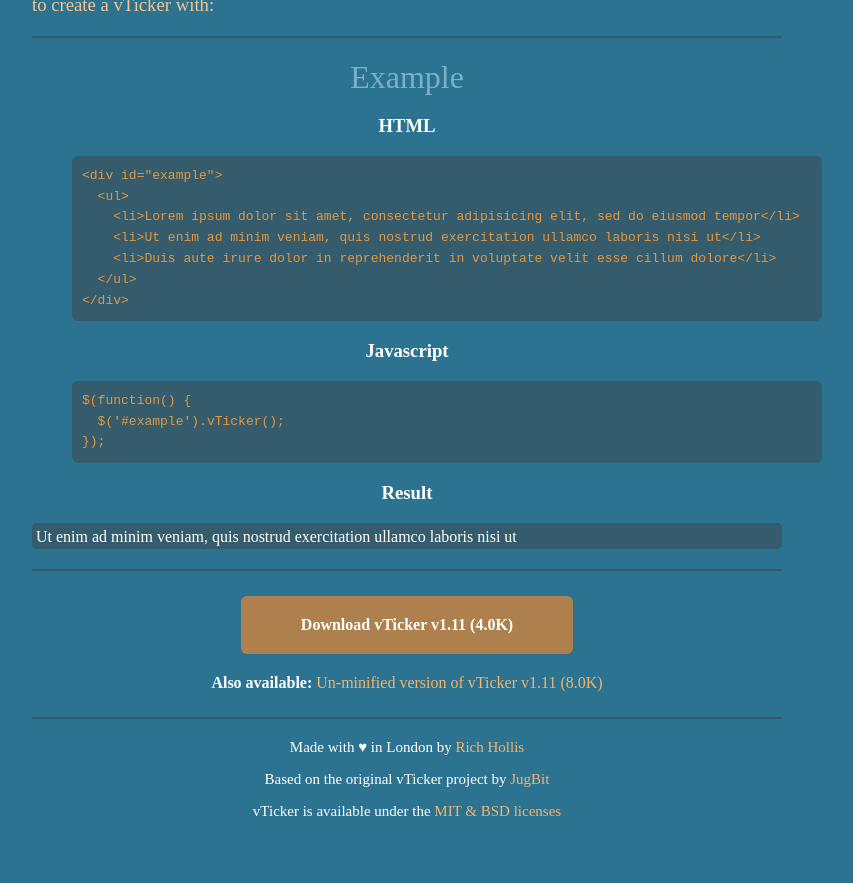
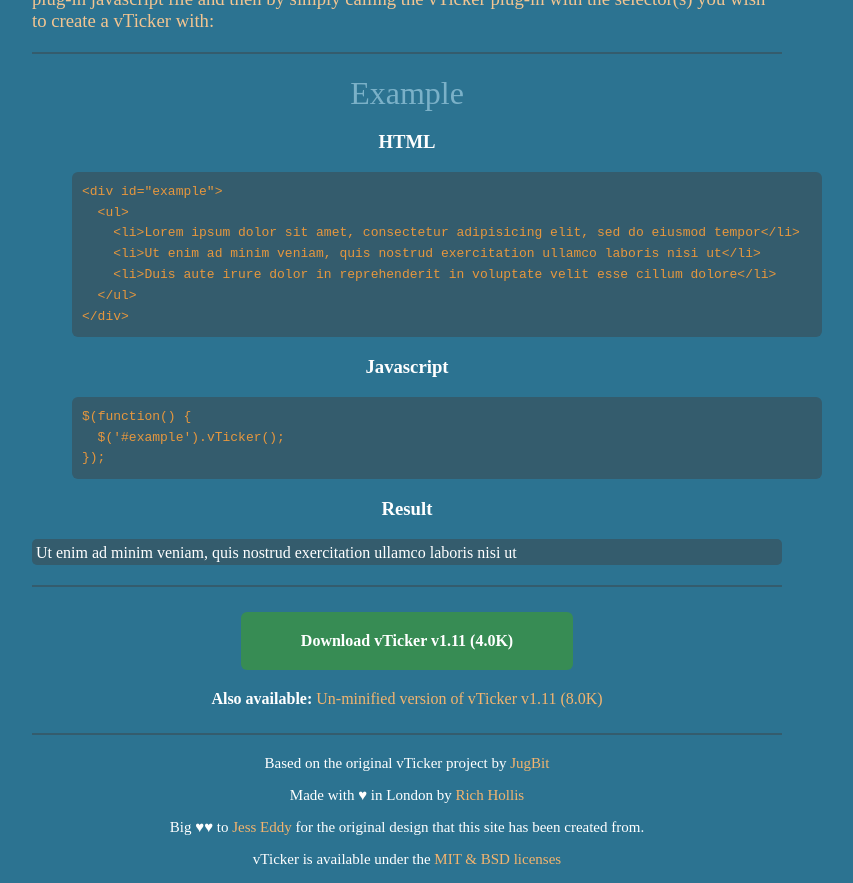
Before and after one commit to richhollis/vticker, a Jekyll site: the page built from index.html, in a window 1280 px wide, cut to the strip 324-1207 px from the top of the page. Shown: the whole strip, without its empty margins (233-1086 px from the left). Built offline with Jekyll 4.4.1, drawn with Linux system fonts in a browser that asks for light colours; before the commit the page ends 1159 px from its top, so only the background shows below that.

Commit message:
CSS tweaks

```diff
--- a/_layouts/default.html
+++ b/_layouts/default.html
@@ -48,11 +48,14 @@
        <div id="content">{{ content }}</div>
        <!-- #content -->
        <hr />
+       <p class="footer">Based on the original vTicker project by <a href="http://www.jugbit.com/jquery-vticker-vertical-news-ticker/">JugBit</a>
+       </p>
        <p class="footer">Made with &hearts; in London by
            <a href="http://twitter.com/richhollis">Rich Hollis</a>
            </p>
-           <p class="footer">Based on the original vTicker project by <a href="http://www.jugbit.com/jquery-vticker-vertical-news-ticker/">JugBit</a>
-       </p>
+          <p class="footer">Big &hearts;&hearts; to <a href="https://twitter.com/jesseddy">Jess Eddy</a> for the original design that this site has been created from.
+           </p>
+
        <p class="footer">vTicker is available under the
            <a href="{{ site.site_url }}license/">MIT & BSD licenses</a>
       </p>
--- a/css/vticker.css
+++ b/css/vticker.css
@@ -16,6 +16,7 @@
 	color: #fff;
 	line-height: 120%;
 	width: 100%;
+	text-shadow: 4px 4px #345c6d;
 }
 
 h2 {
@@ -32,8 +33,9 @@
 #example, .example { text-align: left; background-color: #345c6d; border-radius: 5px;}
 .example button { margin: 10px; }
 .example.paused,
-#example.paused { background-color: #378c54 ;}
+#example.paused { background-color: #e6b73e; color: #2C7391; }
 
+#nav { margin-left: -34px; overflow: hidden;}
 #nav li { display: inline;
 	font-family: "futura-pt",sans-serif;
 	font-style: normal;
@@ -113,7 +115,7 @@
 }
 
 .download {
-	background: #ad804e;
+	background: #378c54;
 	-webkit-border-radius: 6px;
 	-moz-border-radius: 6px;
 	border-radius: 6px;
@@ -124,7 +126,8 @@
 	color: #fff;
 }
 .download:hover {
-	background: #60a8c8;
+	background: #0f6c34;
+	color: #eee;
 }
 
 ::selection {
```
